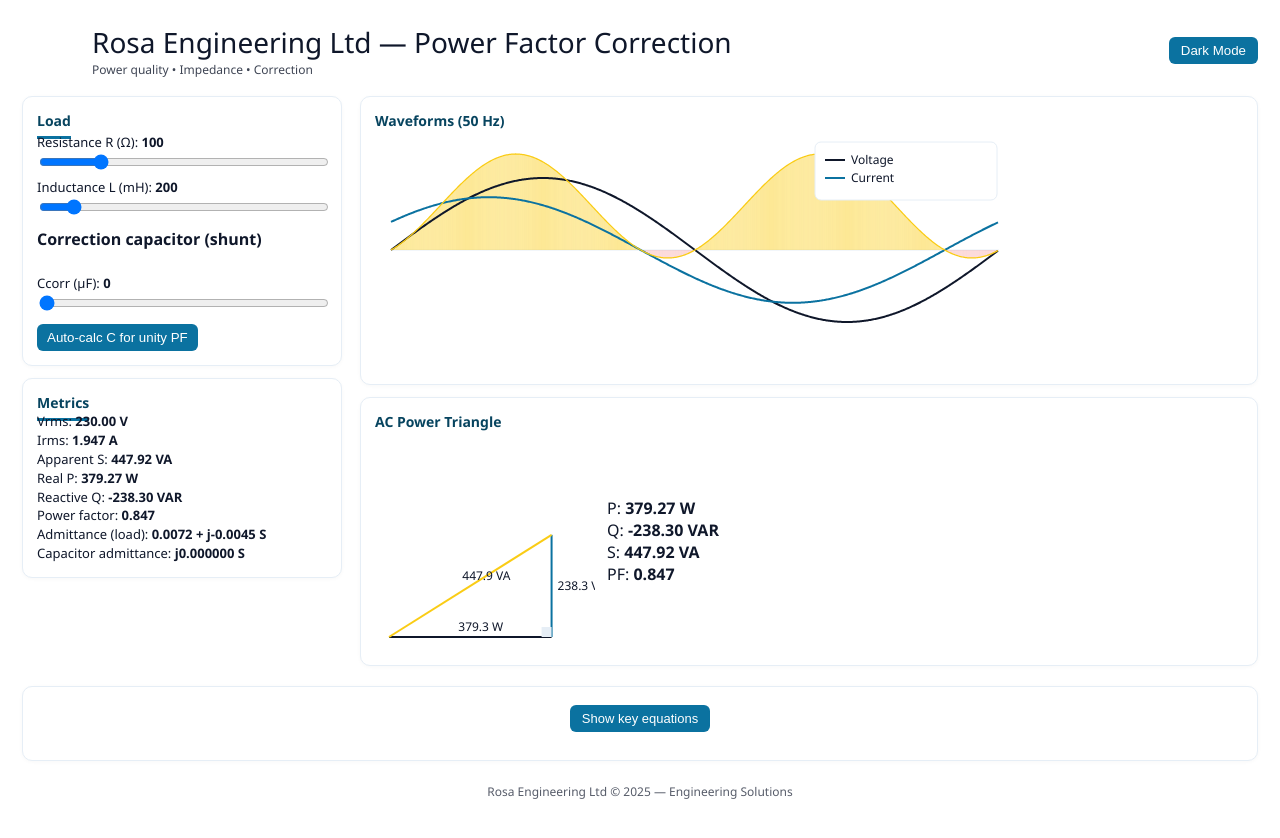
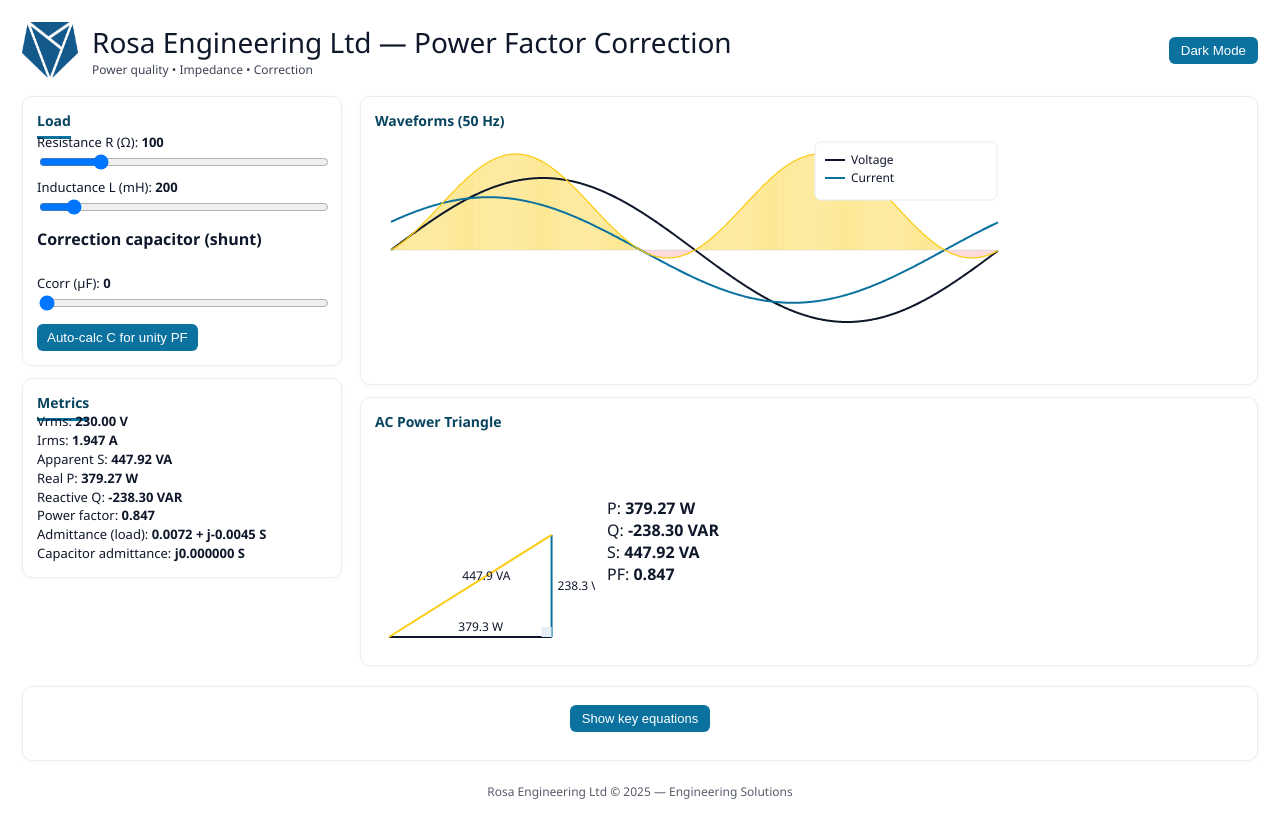
Before and after one commit to J27380/Power-Factor-Correction---Rosa-Engineering-Ltd, a React (Create React App) app: page / in a window 1280 px wide. Shown: the top 838 px of the page. Built offline with nearby package versions, Linux system fonts and the light colour scheme.

Commit message:
Update App.js

```diff
--- a/src/App.js
+++ b/src/App.js
@@ -40,16 +40,19 @@ const basePageStyle = {
 // Rosa Engineering LOGO
 // (expects file `Rosa icon white.png` in the **public** folder)
 // -------------------------------------------------------
-function RosaLogo({ size = 56 }) {
+function RosaLogo({ size = 56, darkMode }) {
+  const src = darkMode
+    ? "/Rosa icon white.png"  // white logo with transparent background
+    : "/Rosa icon blue.png";  // blue logo on light background
+
   return (
     <img
-      src="/Rosa icon white.png"
+      src={src}
       alt="Rosa Engineering"
       style={{ width: size, height: size, display: "block" }}
     />
   );
 }
-
 // -------------------------------------------------------
 // Waveform SVG
 // -------------------------------------------------------
```
